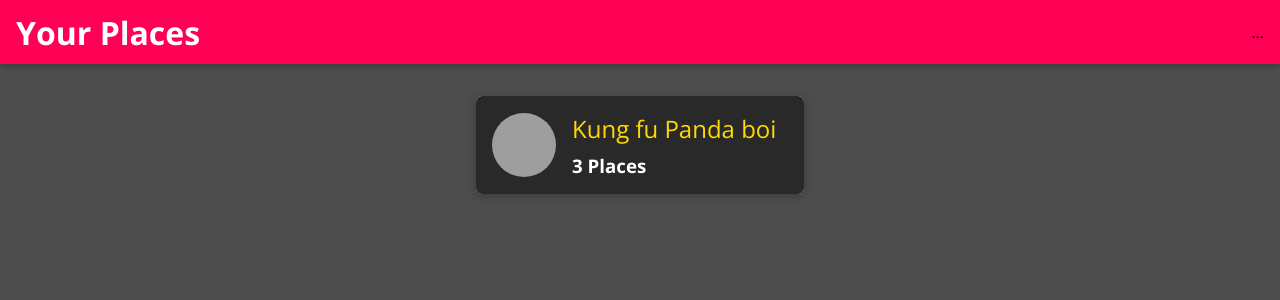
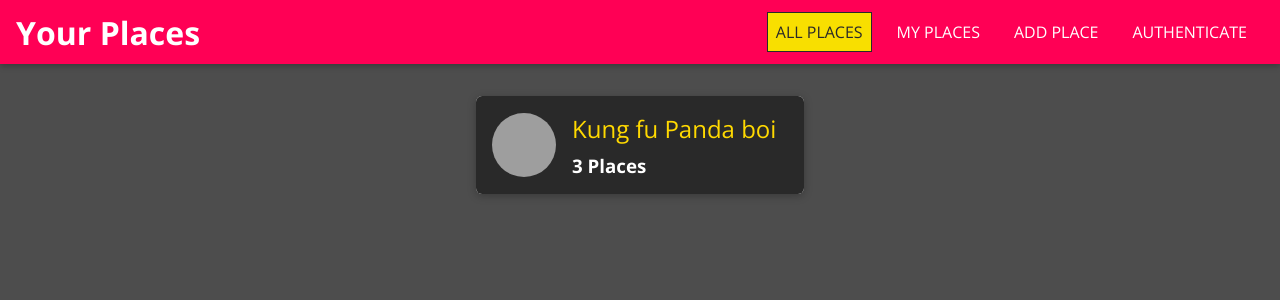
Before and after one commit to ramjirathore/pinnshare, a React (Create React App) app in the folder frontend/: page / in a window 1280 px wide. Shown: the top 300 px of the page. Built offline with nearby package versions, Linux system fonts and the light colour scheme; grey boxes are pictures that could not be loaded.

Commit message:
nav links created

```diff
--- a/frontend/src/shared/components/Navigation/MainNavigation.js
+++ b/frontend/src/shared/components/Navigation/MainNavigation.js
@@ -2,6 +2,8 @@
 import { Link } from 'react-router-dom';
 
 import MainHeader from './MainHeader';
+import NavLinks from './NavLinks';
+
 import './MainNavigation.css';
 
 const MainNavigation = () => {
@@ -15,7 +17,9 @@
 			<h1 className='main-navigation__title'>
 				<Link to='/'>Your Places</Link>
 			</h1>
-			<nav>...</nav>
+			<nav className='main-navigation__header-nav'>
+				<NavLinks />
+			</nav>
 		</MainHeader>
 	);
 };
--- a/frontend/src/shared/components/Navigation/NavLinks.css
+++ b/frontend/src/shared/components/Navigation/NavLinks.css
@@ -0,0 +1,76 @@
+.nav-links {
+	list-style: none;
+	margin: 0;
+	padding: 0;
+	width: 100%;
+	height: 100%;
+	display: flex;
+	flex-direction: column;
+	justify-content: center;
+	align-items: center;
+}
+
+.nav-links li {
+	margin: 1rem;
+}
+
+.nav-links a {
+	border: 1px solid transparent;
+	color: #292929;
+	text-decoration: none;
+	padding: 0.5rem;
+}
+
+.nav-links a:hover,
+.nav-links a:active,
+.nav-links a.active {
+	background: #f8df00;
+	border-color: #292929;
+	color: #292929;
+}
+
+.nav-links button {
+	cursor: pointer;
+	border: 1px solid #292929;
+	color: #292929;
+	background: transparent;
+	padding: 0.5rem;
+	font: inherit;
+}
+
+.nav-links button:focus {
+	outline: none;
+}
+
+.nav-links button:hover,
+.nav-links button:active {
+	background: #292929;
+	color: white;
+}
+
+@media (min-width: 768px) {
+	.nav-links {
+		flex-direction: row;
+	}
+
+	.nav-links li {
+		margin: 0 0.5rem;
+	}
+
+	.nav-links a {
+		color: white;
+		text-decoration: none;
+	}
+
+	.nav-links button {
+		border: 1px solid white;
+		color: white;
+		background: transparent;
+	}
+
+	.nav-links button:hover,
+	.nav-links button:active {
+		background: #f8df00;
+		color: #292929;
+	}
+}
--- a/frontend/src/shared/components/Navigation/NavLinks.js
+++ b/frontend/src/shared/components/Navigation/NavLinks.js
@@ -0,0 +1,27 @@
+import React from 'react';
+import { NavLink } from 'react-router-dom';
+
+import './NavLinks.css';
+
+const NavLinks = (props) => {
+	return (
+		<ul className='nav-links'>
+			<li>
+				<NavLink to='/' exact>
+					ALL PLACES
+				</NavLink>
+			</li>
+			<li>
+				<NavLink to='/u1/places'>MY PLACES</NavLink>
+			</li>
+			<li>
+				<NavLink to='/places/new'>ADD PLACE</NavLink>
+			</li>
+			<li>
+				<NavLink to='/auth'>AUTHENTICATE</NavLink>
+			</li>
+		</ul>
+	);
+};
+
+export default NavLinks;
```
Also changed, not shown: frontend/public/manifest.json.
